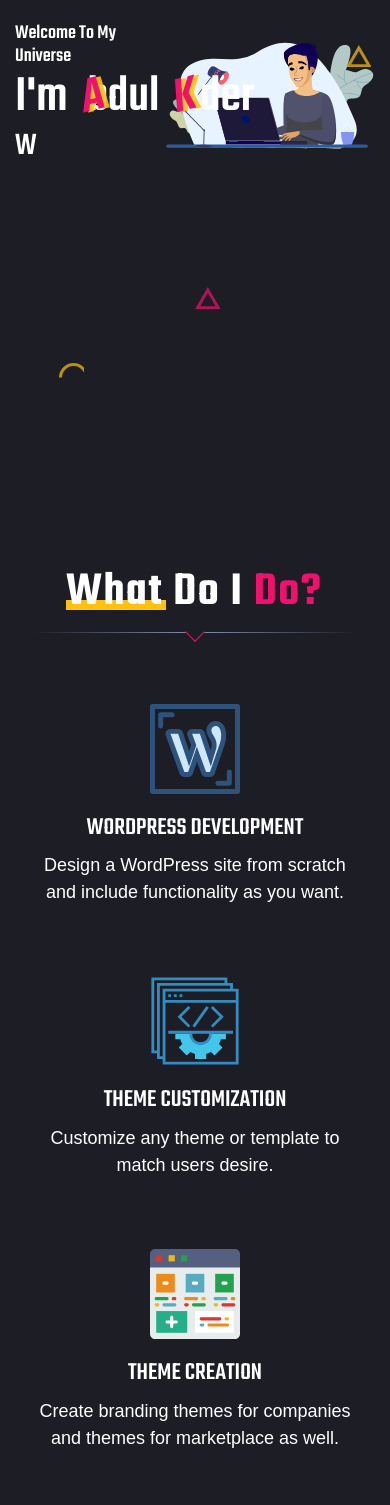
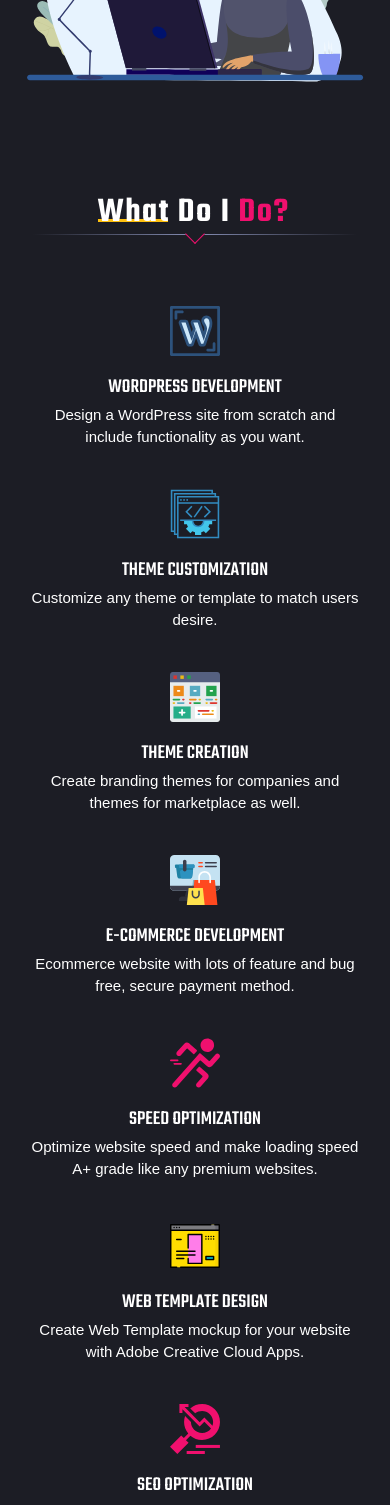
Before and after one commit to Abdulkader69/Abdulkader.me-With-tailwind-CSS, a Next.js app: page / in a window 390 px wide. Shown: the part 380-1885 px from the top of the page. Built offline with nearby package versions, Linux system fonts and the light colour scheme; a web font is replaced by a local one.

Commit message:
Some Responsive Changes

```diff
--- a/src/assets/css/custom.css
+++ b/src/assets/css/custom.css
@@ -1,10 +1,3 @@
-.h-screen-flex {
-    height: calc(100vh - 83px);
-    display: flex;
-    align-items: center;
-    justify-content: center;
-    width: 100%;
-}
 .ak_header_wrap.sticky_enabled {
     background-color: rgba(0,0,0,0.9);
 }
@@ -38,6 +31,15 @@
 /* ============================================
             Responsive Style Sheet
 ============================================ */
+@media only screen and ( min-width: 980px ) {
+    .h-screen-flex {
+        height: calc(100vh - 83px);
+        display: flex;
+        align-items: center;
+        justify-content: center;
+        width: 100%;
+    }
+}
 @media only screen and ( max-width: 1280px ) {
     .main_nav_wrap ul li a {
         font-size: 17px;
--- a/src/assets/css/globals.css
+++ b/src/assets/css/globals.css
@@ -34,7 +34,6 @@ body::-webkit-scrollbar {
 .ak_hero_banner_wrap {
   position: relative;
   overflow: hidden;
-  cursor: pointer;
 }
 canvas#canvas {
   position: absolute;
@@ -91,6 +90,7 @@ p.text-effect span {
   position: absolute;
   transform: skew(4deg, 346deg);
   color: rgba(255, 193, 15, 0.9);
+  left: 0;
 }
 p.text-effect span:first-child {
   color: #f0106e;
@@ -105,11 +105,9 @@ p.text-effect span:first-child {
   width: 100%;
 } */
 .primary-headline {
-  /* font-size: 48px; */
   line-height: 1.2;
   font-weight: 600;
   position: relative;
-  /* max-width: 340px; */
   margin: auto;
 }
 /* .ak-service-headline .primary-headline {
@@ -132,6 +130,12 @@ p.text-effect span:first-child {
 }
 .ak-recent-works-headline .primary-headline::before {
   width: 146px;
+}
+.ak-work-progress-headline .primary-headline::before {
+  width: 76px;
+}
+.ak-work-progress-headline .ak-divider-inn::after {
+  background-color: #fff;
 }
 .primary-headline span {
   color: rgba(240,16,110,1);
@@ -194,3 +198,53 @@ p.text-effect span:first-child {
     opacity: 1;
   }
 }
+
+/* Projects */
+.project-item {
+  width: calc(50% - 15px);
+}
+/* Projects */
+
+/* ============================================
+          Responsive Style Sheet
+============================================ */
+@media only screen and ( max-width: 979px ) {
+  p.text-effect {
+    width: 28px;
+  }
+}
+@media only screen and ( max-width: 767px ) {
+  p.text-effect {
+    width: 22px;
+  }
+  .ak_hero_banner_wrap svg#triangle1 {
+    left: 10px;
+    opacity: 0.2;
+  }
+  .ak_hero_banner_wrap svg#semiCircle1,
+  .ak_hero_banner_wrap svg#triangle2 {
+    opacity: 0.2;
+  }
+  .primary-headline::before {
+    height: 3px;
+  }
+  .ak-service-headline .primary-headline::before {
+    width: 70px;
+  }
+  .ak-recent-works-headline .primary-headline::before {
+    width: 109px;
+  }
+  .ak-work-progress-headline .primary-headline::before {
+    width: 58px;
+  }
+}
+@media only screen and ( max-width: 479px ) {
+  /* Projects */
+  .project-item {
+    width: 100%;
+  }
+  /* Projects */
+}
+/* ============================================
+          Responsive Style Sheet
+============================================ */
--- a/src/components/HeroBanner.jsx
+++ b/src/components/HeroBanner.jsx
@@ -329,14 +329,14 @@ class HeroBanner extends Component {
             d="M1.5 14.546C1.5 7.34 7.34 1.5 14.547 1.5c7.205 0 13.046 5.84 13.046 13.046"
           ></path>
         </svg>
-        <div className="section-1 pt-5 sm:pt-12 lg:pt-0 w-full">
+        <div className="section-1 lg:pt-0 w-full">
           <div className="container">
             <div className="flex flex-wrap items-center">
-              <div className="w-[40%]">
-                <h3 className="xl:text-[30px] lg:text-[25px] text-[20px] z-10 relative">
+              <div className="xl:w-[40%] lg:w-[50%] xsm:w-full lg:text-left lg:pt-0 md:pt-[70px] xsm:pt-[50px] lg:pb0 xsm:pb-[30px] xsm:text-center">
+                <h3 className="xl:text-[30px] lg:text-[25px] text-[20px] z-10 relative tracking-[1px] lg:pb-0 xsm:pb-[5px]">
                   Welcome To My Universe
                 </h3>
-                <h1 className="xl:text-[90px] lg:text-[90px] md:text-[80px] text-[52px] flex z-10 relative">
+                <h1 className="lg:text-[90px] md:text-[65px] text-[52px] flex z-10 relative lg:justify-start xsm:justify-center">
                   I'm{" "}
                   <p className="text-effect">
                     <span>A</span>
@@ -351,7 +351,7 @@ class HeroBanner extends Component {
                 </h1>
                 <TypeWritter />
               </div>
-              <div className="w-[60%]">
+              <div className="xl:w-[60%] lg:w-[50%] xsm:w-full lg:max-w-full sm:max-w-[550px] m-auto">
               <Lottie options={defaultOptions} />
               </div>
             </div>
--- a/src/components/Projects.jsx
+++ b/src/components/Projects.jsx
@@ -53,25 +53,25 @@ class Projects extends Component {
 
   render() {
     return (
-      <div className="ak_projects_section py-[100px]">
+      <div className="ak_projects_section lg:pb-[100px] md:pb-[70px] xsm:pb-[50px] md:pt-[50px] xsm:pt-[30px]">
         <div className="container">
           <div className="flex item-center w-full">
-            <div className="ak-recent-works-headline ak-headline-wrap pb-[70px] w-full">
-                <h2 className="primary-headline text-[48px] max-w-[278px] tracking-[1.5px]">Recents <span>Works</span></h2>
-                <div className="ak-divider-inn relative mt-[10px] h-[2px]"></div>
+            <div className="ak-recent-works-headline ak-headline-wrap lg:pb-[70px] md:pb-[50px] xsm:pb-[30px] w-full">
+                <h2 className="primary-headline md:text-[48px] xsm:text-[35px] md:max-w-[278px] xsm:max-w-[208px] tracking-[1.5px]">Recents <span>Works</span></h2>
+                <div className="ak-divider-inn relative md:mt-[10px] xsm:mt-0 h-[2px]"></div>
             </div>
           </div>
         </div>
         <div className="container">
-          <div className="flex flex-wrap items-center max-w-[980px] m-auto">
+          <div className="flex flex-wrap items-center max-w-[980px] m-auto justify-between">
             {projects.map((project) => {
               return (
                 <div
-                  className="xl:w-3/6 pb-[50%] overflow-hidden relative px-8 project-item"
+                  className="sm:pb-[50%] xsm:pb-[100%] sm:mb-0 xsm:mb-[20px] overflow-hidden relative project-item"
                   key={project.id}
                 >
                   <img
-                    className="absolute w-full h-[auto]"
+                    className="absolute w-full h-[auto] left-0 top-0"
                     src={project.icon}
                     alt=""
                   />
--- a/src/components/TypeWritter.jsx
+++ b/src/components/TypeWritter.jsx
@@ -49,7 +49,7 @@ export default function Home() {
 
   return (
     <>
-      <h1 className="text-[32px] tracking-[1.5px]">{`${words[index].substring(0, subIndex)}${blink ? "|" : " "}`}</h1>
+      <h1 className="2xl:text-[32px] xl:text-[28px] lg:text-[26px] md:text-[20px] tracking-[1.5px]">{`${words[index].substring(0, subIndex)}${blink ? "|" : " "}`}</h1>
     </>
   );
 }
--- a/src/components/WhatDoiDO.jsx
+++ b/src/components/WhatDoiDO.jsx
@@ -7,14 +7,14 @@ class WhatDoiDo extends Component {
         <div className="container">
           <div className="flex item-center w-full">
             <div className="ak-service-headline ak-headline-wrap pb-[70px] w-full">
-                <h2 className="primary-headline text-[48px] max-w-[258px] tracking-[1.5px]">What Do I <span>Do?</span></h2>
-                <div className="ak-divider-inn relative mt-[10px] h-[2px]"></div>
+                <h2 className="primary-headline md:text-[48px] xsm:text-[35px] md:max-w-[258px] xsm:max-w-[195px] tracking-[1.5px]">What Do I <span>Do?</span></h2>
+                <div className="ak-divider-inn relative md:mt-[10px] xsm:mt-0 h-[2px]"></div>
             </div>
           </div>
         </div>
         <div className="container">
           <div className="flex flex-wrap items-center">
-            <div className="xl:w-1/4 lg:w-2/6 md:w-3/6 text-center px-4 mb-[70px]">
+            <div className="xl:w-1/4 lg:w-2/6 md:w-3/6 xsm:w-full text-center px-4 lg:mb-[70px] md:mb-[50px] xsm:mb-[40px]">
               <svg
                 version="1.1"
                 id="Layer_1"
@@ -22,8 +22,7 @@ class WhatDoiDo extends Component {
                 x="0px"
                 y="0px"
                 viewBox="0 0 512 512"
-                height="90px"
-                className="m-[auto]"
+                className="m-[auto] xl:h-[90px] lg:h-[70px] xsm:h-[50px]"
               >
                 <path
                   style={{ fill: "#CEE8FA" }}
@@ -89,15 +88,15 @@ class WhatDoiDo extends Component {
                 <g></g>
                 <g></g>
               </svg>
-              <h3 className="text-[25px] mb-[10px] mt-[20px] uppercase">
+              <h3 className="md:text-[25px] xsm:text-[20px] md:mb-[10px] xsm:mb-[5px] mt-[20px] uppercase">
                 WORDPRESS DEVELOPMENT
               </h3>
-              <p className="text-[18px] leading-normal">
+              <p className="lg:text-[18px] md:text-[16px] xsm:text-[15px] leading-normal">
                 Design a WordPress site from scratch and include functionality
                 as you want.
               </p>
             </div>
-            <div className="xl:w-1/4 lg:w-2/6 md:w-3/6 text-center px-4 mb-[70px]">
+            <div className="xl:w-1/4 lg:w-2/6 md:w-3/6 xsm:w-full text-center px-4 lg:mb-[70px] md:mb-[50px] xsm:mb-[40px]">
               <svg
                 version="1.1"
                 id="Layer_1_1_"
@@ -105,8 +104,7 @@ class WhatDoiDo extends Component {
                 x="0px"
                 y="0px"
                 viewBox="0 0 2000 2000"
-                height="90px"
-                className="m-[auto]"
+                className="m-[auto] xl:h-[90px] lg:h-[70px] xsm:h-[50px]"
               >
                 <g>
                   <g>
@@ -173,19 +171,18 @@ class WhatDoiDo extends Component {
                   </g>
                 </g>
               </svg>
-              <h3 className="text-[25px] mb-[10px] mt-[20px] uppercase">
+              <h3 className="md:text-[25px] xsm:text-[20px] md:mb-[10px] xsm:mb-[5px] mt-[20px] uppercase">
                 THEME CUSTOMIZATION
               </h3>
-              <p className="text-[18px] leading-normal">
+              <p className="lg:text-[18px] md:text-[16px] xsm:text-[15px] leading-normal">
                 Customize any theme or template to match users desire.
               </p>
             </div>
-            <div className="xl:w-1/4 lg:w-2/6 md:w-3/6 text-center px-4 mb-[70px]">
+            <div className="xl:w-1/4 lg:w-2/6 md:w-3/6 xsm:w-full text-center px-4 lg:mb-[70px] md:mb-[50px] xsm:mb-[40px]">
               <svg
                 viewBox="0 0 58 58"
                 xmlns="http://www.w3.org/2000/svg"
-                height="90px"
-                className="m-[auto]"
+                className="m-[auto] xl:h-[90px] lg:h-[70px] xsm:h-[50px]"
               >
                 <path
                   d="m54.75 58h-51.5c-1.795 0-3.25-1.455-3.25-3.25v-43.75h58v43.75c0 1.795-1.455 3.25-3.25 3.25z"
@@ -281,20 +278,19 @@ class WhatDoiDo extends Component {
                   <path d="m49 23h-2c-.552 0-1-.448-1-1s.448-1 1-1h2c.552 0 1 .448 1 1s-.448 1-1 1z" />
                 </g>
               </svg>
-              <h3 className="text-[25px] mb-[10px] mt-[20px] uppercase">
+              <h3 className="md:text-[25px] xsm:text-[20px] md:mb-[10px] xsm:mb-[5px] mt-[20px] uppercase">
                 THEME CREATION
               </h3>
-              <p className="text-[18px] leading-normal">
+              <p className="lg:text-[18px] md:text-[16px] xsm:text-[15px] leading-normal">
                 Create branding themes for companies and themes for marketplace
                 as well.
               </p>
             </div>
-            <div className="xl:w-1/4 lg:w-2/6 md:w-3/6 text-center px-4 mb-[70px]">
+            <div className="xl:w-1/4 lg:w-2/6 md:w-3/6 xsm:w-full text-center px-4 lg:mb-[70px] md:mb-[50px] xsm:mb-[40px]">
               <svg
                 viewBox="1 0 511.99998 511"
                 xmlns="http://www.w3.org/2000/svg"
-                height="90px"
-                className="m-[auto]"
+                className="m-[auto] xl:h-[90px] lg:h-[70px] xsm:h-[50px]"
               >
                 <path
                   d="m512 44.457031v275.84375c0 24.523438-19.894531 44.417969-44.429688 44.417969h-423.152343c-24.535157 0-44.417969-19.894531-44.417969-44.417969v-275.84375c0-24.269531 19.675781-43.957031 43.949219-43.957031h424.09375c24.269531 0 43.957031 19.6875 43.957031 43.957031zm0 0"
@@ -377,20 +373,19 @@ class WhatDoiDo extends Component {
                   fill="#3c3f4d"
                 />
               </svg>
-              <h3 className="text-[25px] mb-[10px] mt-[20px] uppercase">
+              <h3 className="md:text-[25px] xsm:text-[20px] md:mb-[10px] xsm:mb-[5px] mt-[20px] uppercase">
                 E-COMMERCE DEVELOPMENT
               </h3>
-              <p className="text-[18px] leading-normal">
+              <p className="lg:text-[18px] md:text-[16px] xsm:text-[15px] leading-normal">
                 Ecommerce website with lots of feature and bug free, secure
                 payment method.
               </p>
             </div>
-            <div className="xl:w-1/4 lg:w-2/6 md:w-3/6 text-center px-4 mb-[70px]">
+            <div className="xl:w-1/4 lg:w-2/6 md:w-3/6 xsm:w-full text-center px-4 lg:mb-[70px] md:mb-[50px] xsm:mb-[40px]">
               <svg
                 viewBox="0 -4 512.00067 512"
                 xmlns="http://www.w3.org/2000/svg"
-                height="90px"
-                className="m-[auto]"
+                className="m-[auto] xl:h-[90px] lg:h-[70px] xsm:h-[50px]"
               >
                 <path fill="#f0106e" d="m430.375 283.078125 11.542969-12.957031 63.488281-71.289063c4.753906-5.339843 7.105469-12.398437 6.5-19.519531-.601562-7.121094-4.109375-13.683594-9.695312-18.144531-11.40625-8.472657-27.429688-6.667969-36.664063 4.132812l-56.738281 63.703125c-1.527344 1.71875-3.679688 2.761719-5.976563 2.894532-2.300781.132812-4.554687-.652344-6.273437-2.183594l-51.84375-46.175782-32.402344-28.851562c-1.71875-1.53125-3.976562-2.316406-6.273438-2.183594-2.300781.132813-4.449218 1.175782-5.980468 2.894532l-28.855469 32.394531-241.429687 271.082031c-9.664063 10.421875-9.605469 26.546875.128906 36.898438 5.070312 5.039062 11.992187 7.777343 19.136718 7.5625 7.144532-.214844 13.890626-3.355469 18.648438-8.691407l236.621094-265.734375c1.53125-1.722656 3.683594-2.761718 5.980468-2.894531 2.296876-.132813 4.554688.648437 6.273438 2.179687l51.84375 46.175782 12.964844 11.542968c14.316406 12.746094 36.253906 11.476563 49.003906-2.835937zm0 0" />
                 <path fill="#f0106e" d="m74.820312 175.539062c11.410157 8.472657 27.429688 6.667969 36.664063-4.132812l56.738281-63.703125c1.53125-1.71875 3.679688-2.761719 5.980469-2.894531 2.296875-.132813 4.554687.652344 6.273437 2.183594l58.324219 51.945312c1.71875 1.53125 3.976563 2.316406 6.273438 2.183594 2.296875-.132813 4.449219-1.175782 5.980469-2.894532l23.082031-25.921874c1.53125-1.71875 2.316406-3.976563 2.183593-6.273438-.132812-2.296875-1.175781-4.449219-2.894531-5.980469l-64.796875-57.707031-12.96875-11.550781c-14.3125-12.746094-36.253906-11.476563-49.003906 2.835937l-11.539062 12.964844-63.488282 71.28125c-4.757812 5.339844-7.109375 12.398438-6.503906 19.519531.605469 7.121094 4.109375 13.683594 9.695312 18.144531zm0 0" />
@@ -399,21 +394,20 @@ class WhatDoiDo extends Component {
                 <path fill="#f0106e" d="m8.679688 234.304688h69.421874c4.792969 0 8.679688-3.882813 8.679688-8.675782 0-4.792968-3.886719-8.679687-8.679688-8.679687h-69.421874c-4.792969 0-8.679688 3.886719-8.679688 8.679687 0 4.792969 3.886719 8.675782 8.679688 8.675782zm0 0" />
                 <path fill="#f0106e" d="m34.710938 260.339844c0 4.792968 3.886718 8.679687 8.679687 8.679687h69.421875c4.792969 0 8.679688-3.886719 8.679688-8.679687 0-4.792969-3.886719-8.679688-8.679688-8.679688h-69.421875c-4.792969 0-8.679687 3.886719-8.679687 8.679688zm0 0" />
               </svg>
-              <h3 className="text-[25px] mb-[10px] mt-[20px] uppercase">
+              <h3 className="md:text-[25px] xsm:text-[20px] md:mb-[10px] xsm:mb-[5px] mt-[20px] uppercase">
                 SPEED OPTIMIZATION
               </h3>
-              <p className="text-[18px] leading-normal">
+              <p className="lg:text-[18px] md:text-[16px] xsm:text-[15px] leading-normal">
                 Optimize website speed and make loading speed A+ grade like any
                 premium websites.
               </p>
             </div>
-            <div className="xl:w-1/4 lg:w-2/6 md:w-3/6 text-center px-4 mb-[70px]">
+            <div className="xl:w-1/4 lg:w-2/6 md:w-3/6 xsm:w-full text-center px-4 lg:mb-[70px] md:mb-[50px] xsm:mb-[40px]">
               <svg
                 id="Layer_1"
                 viewBox="0 0 512 512"
                 xmlns="http://www.w3.org/2000/svg"
-                height="90px"
-                className="m-[auto]"
+                className="m-[auto] xl:h-[90px] lg:h-[70px] xsm:h-[50px]"
               >
                 <g>
                   <g>
@@ -458,21 +452,20 @@ class WhatDoiDo extends Component {
                   </g>
                 </g>
               </svg>
-              <h3 className="text-[25px] mb-[10px] mt-[20px] uppercase">
+              <h3 className="md:text-[25px] xsm:text-[20px] md:mb-[10px] xsm:mb-[5px] mt-[20px] uppercase">
                 WEB TEMPLATE DESIGN
               </h3>
-              <p className="text-[18px] leading-normal">
+              <p className="lg:text-[18px] md:text-[16px] xsm:text-[15px] leading-normal">
                 Create Web Template mockup for your website with Adobe Creative
                 Cloud Apps.
               </p>
             </div>
-            <div className="xl:w-1/4 lg:w-2/6 md:w-3/6 text-center px-4 mb-[70px]">
+            <div className="xl:w-1/4 lg:w-2/6 md:w-3/6 xsm:w-full text-center px-4 lg:mb-[70px] md:mb-[50px] xsm:mb-[40px]">
               <svg
                 id="Capa_1"
                 viewBox="0 0 495.639 495.639"
                 xmlns="http://www.w3.org/2000/svg"
-                height="90px"
-                className="m-[auto]"
+                className="m-[auto] xl:h-[90px] lg:h-[70px] xsm:h-[50px]"
               >
                 <g>
                   <path fill="#f0106e" d="m111.383 311.449 25.71 25.71 43.907-44.335c-42.189-50.288-51.165-116.721-31.554-172.972l58.424 58.423c-.498 58.74 47.326 110.077 109.726 110.077 36.632-.001 69.123-18.047 89.064-45.712l-66.332-66.333-45.998 46.001-171.066-171.066v38.788h-30l.001-90h89.999v29.999l-38.787.001 149.853 149.853 45.998-46.002 80.878 80.877c13.264-37.921 5.193-82.514-26.018-113.726-39.988-39.986-102.799-42.548-145.7-8.454l-48.503-48.504c69.869-60.736 175.883-57.972 242.507 8.652 33.627 33.627 52.146 78.338 52.146 125.895 0 98.174-79.869 178.046-178.043 178.047-42.804 0-83.297-15.01-115.482-42.528l-43.808 44.233 25.814 25.815-111.38 111.383-72.739-72.739z" />
@@ -480,15 +473,15 @@ class WhatDoiDo extends Component {
                   <path fill="#f0106e" d="m165.119 465.609h180v29.999h-180z" />
                 </g>
               </svg>
-              <h3 className="text-[25px] mb-[10px] mt-[20px] uppercase">
+              <h3 className="md:text-[25px] xsm:text-[20px] md:mb-[10px] xsm:mb-[5px] mt-[20px] uppercase">
                 SEO OPTIMIZATION
               </h3>
-              <p className="text-[18px] leading-normal">
+              <p className="lg:text-[18px] md:text-[16px] xsm:text-[15px] leading-normal">
                 Make your website more enrich with keyword base search, article
                 writing and link building.
               </p>
             </div>
-            <div className="xl:w-1/4 lg:w-2/6 md:w-3/6 text-center px-4 mb-[70px]">
+            <div className="xl:w-1/4 lg:w-2/6 md:w-3/6 xsm:w-full text-center px-4 lg:mb-[70px] md:mb-[50px] xsm:mb-[40px]">
               <svg
                 version="1.1"
                 id="Capa_1"
@@ -496,8 +489,7 @@ class WhatDoiDo extends Component {
                 x="0px"
                 y="0px"
                 viewBox="0 0 468.293 468.293"
-                height="90px"
-                className="m-[auto]"
+                className="m-[auto] xl:h-[90px] lg:h-[70px] xsm:h-[50px]"
               >
                 <path
                   style={{ fill: "#3A556A" }}
@@ -612,10 +604,10 @@ class WhatDoiDo extends Component {
                 <g></g>
                 <g></g>
               </svg>
-              <h3 className="text-[25px] mb-[10px] mt-[20px] uppercase">
+              <h3 className="md:text-[25px] xsm:text-[20px] md:mb-[10px] xsm:mb-[5px] mt-[20px] uppercase">
                 CUSTOM WEBSITES
               </h3>
-              <p className="text-[18px] leading-normal">
+              <p className="lg:text-[18px] md:text-[16px] xsm:text-[15px] leading-normal">
                 Create advanced website using custom php frameworks like
                 (laravel) or basic php website.
               </p>
--- a/tailwind.config.js
+++ b/tailwind.config.js
@@ -13,6 +13,7 @@ module.exports = {
     //   },
     // },
     screens: {
+      xsm: '0px',
       sm: '480px',
       md: '768px',
       lg: '980px',
```
Also changed, not shown: src/components/HowIWork.jsx (+48 -25 lines).
